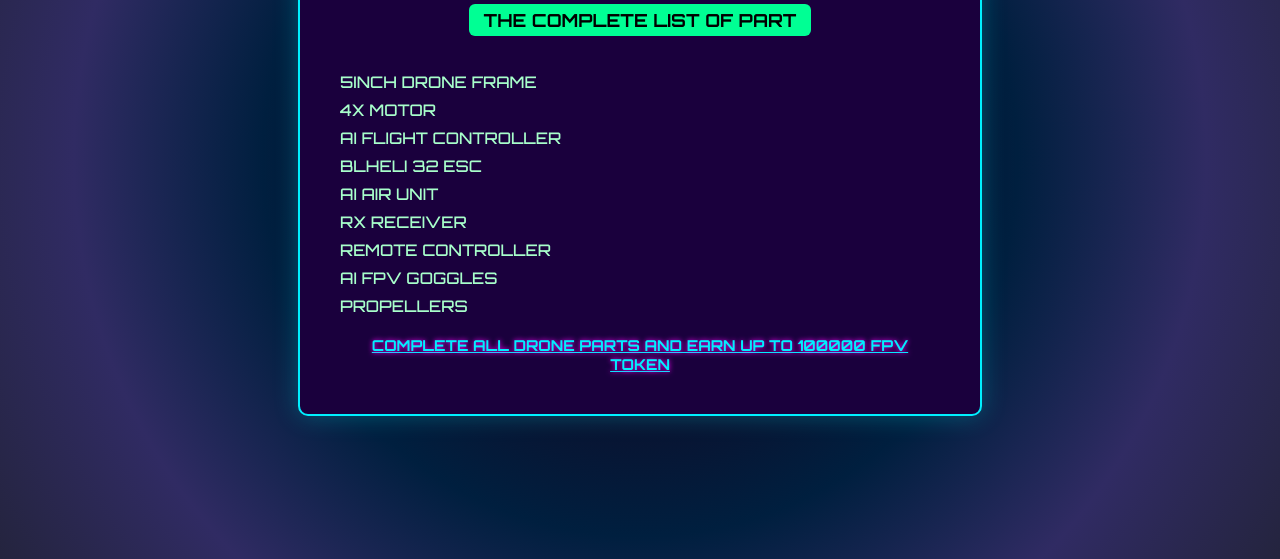
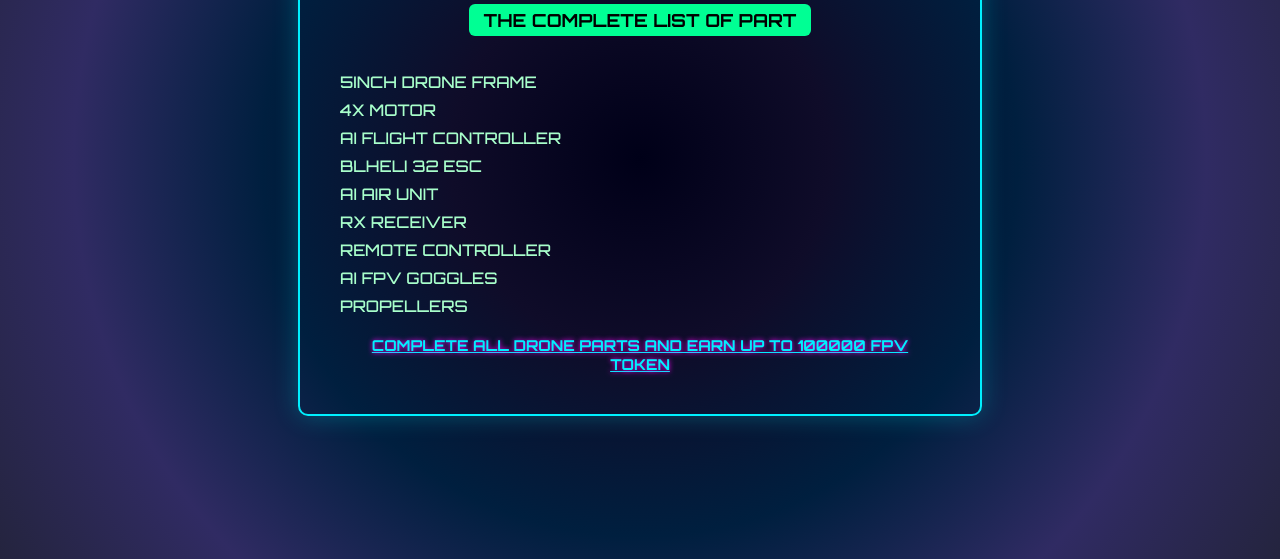
Before and after one commit to ebray783/discription, a plain HTML site: page index.html in a window 1280 px wide. Shown: the part 241-800 px from the top of the page. Drawn offline with Linux system fonts and the light colour scheme.

Commit message:
Update index.html

```diff
--- a/index.html
+++ b/index.html
@@ -25,7 +25,8 @@
       padding: 40px;
       text-align: center;
       box-shadow: 0 0 25px #00f0ff44;
-      background-color: #1a003d;
+      background-color: background: radial-gradient(circle at center, #000018, #0f0c29, #001f3f, #302b63, #24243e);
+
       border-radius: 10px;
       margin: 40px;
     }
```
